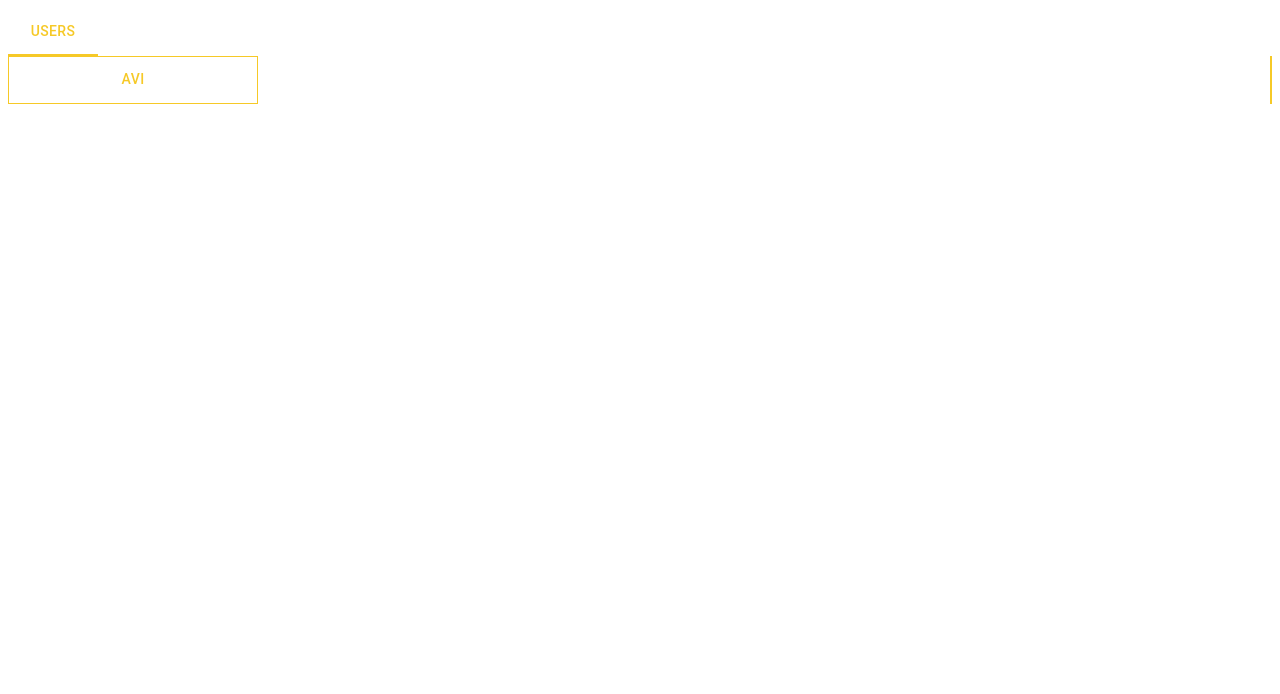
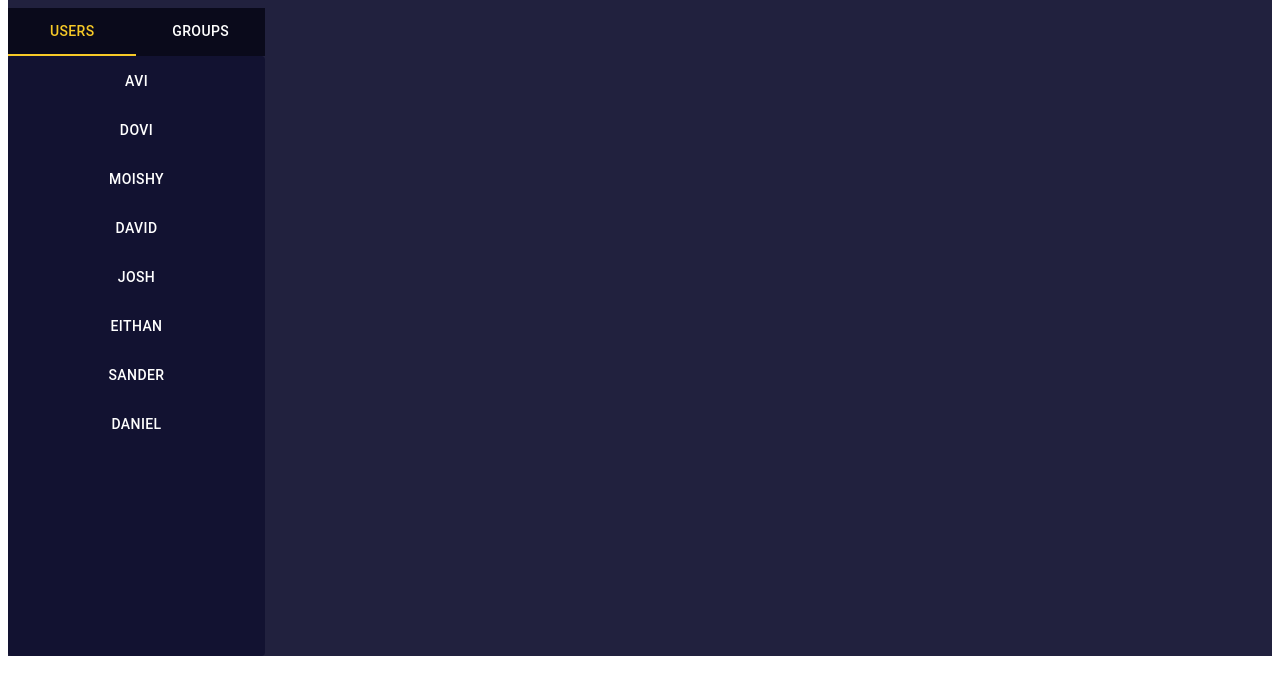
Before and after one commit to Mego-Program/communication-jerusalem-1, a React (Vite) app: page / in a window 1280 px wide. Shown: the top 694 px of the page. Built offline with nearby package versions, Linux system fonts and the light colour scheme.

Commit message:
update 8.11

```diff
--- a/src/App.jsx
+++ b/src/App.jsx
@@ -1,16 +1,23 @@
-import React from 'react';
-import MyTabs from './components/singeleOrGroup';
-
-
+import React from "react";
+import Grid from "@mui/material/Grid";
+import MyTabs from "./components/myTabs";
+import { Box } from "@mui/system";
+import ChatHistory from "./components/chatHistory";
 
 
 function App() {
+  return (
+    <Box sx={{background:'#21213E',
 
-  return (
-    <>
-    <MyTabs/>
-    </>
-  )
+    }}>
+      <Grid container spacing={1}>
+        <Grid item xs={2.5}>
+          <MyTabs />
+        </Grid>
+        <Grid item xs={9.5}></Grid>
+      </Grid>
+    </Box>
+  );
 }
 
-export default App
+export default App;
--- /dev/null
+++ b/src/components/myTabs.jsx
@@ -0,0 +1,79 @@
+import React, { useState } from 'react';
+import Tabs from '@mui/material/Tabs';
+import Tab from '@mui/material/Tab';
+import { Button } from '@mui/material';
+import { ButtonGroup } from '@mui/material';
+import { flexbox } from '@mui/system';
+
+
+const users = ['Avi','dovi','moishy','david','josh','eithan','sander','daniel']
+const groups = ['Administrators','My pro team','general','sorces']
+function MyTabs() {
+  const [value, setValue] = useState(0);
+  const [items, setItems] = useState(users);
+  const [selected, setSelected] = useState(null);
+
+
+  const handleChange = (event, newValue) => {
+    setValue(newValue);
+    if (newValue === 0){
+        setItems(users)}
+        else{setItems(groups)}
+        setSelected(null)
+  };
+  const selectButton = (index)=>{
+    setSelected(index)
+
+}
+
+
+  return (
+    <>
+      <Tabs value={value} sx={{
+        '.MuiTab-root': {
+          backgroundColor: '#0A0A1B',
+          flex: '100%',
+        },
+      }}  onChange={handleChange}>
+        <Tab  key={0} label="users"/>
+        <Tab key={1} label="groups"/>
+      </Tabs>
+
+      <ButtonGroup
+        orientation="vertical"
+        aria-label="vertical outlined button group"
+        sx={{
+          width: '100%',
+          background:'#121231',
+          height:'600px',
+
+
+          '.MuiButton-root': {
+            height: 50
+          },
+          '.MuiButton-root.selected': {
+            background: '#21213E',
+
+          }
+        }}
+      >
+        {items.map((item,index)=>
+          <Button
+            key={index}
+            className={index==selected?'selected':''}
+            onClick={()=>selectButton(index)}
+            sx={{color:'white',
+            border: 0
+          }}
+          >
+            {item}
+          </Button>)}
+      </ButtonGroup>
+
+
+
+    </>
+  );
+}
+
+export default MyTabs;
--- a/src/components/singeleOrGroup.jsx
+++ /dev/null
@@ -1,47 +0,0 @@
-import React, { useState } from 'react';
-import Tabs from '@mui/material/Tabs';
-import Tab from '@mui/material/Tab';
-
-const users = ['Avi','dovi','moishy','david','josh','eithan','sander','daniel']
-const groups = ['Administrators','My pro team','general','sorces']
-function MyTabs() {
-  const [value, setValue] = useState(0);
-  const [value2, setValue2] = useState(0);
-  const [items, setItems] = useState(users);
-
-
-  const handleChange = (event, newValue) => {
-    setValue(newValue);
-    if (newValue === 0){
-        setItems(users)}
-        else{setItems(groups)}
-        setValue2(0)
-
-  };
-  const handleChange2 = (event, newValue) => {
-    setValue2(newValue);
-  };
-
-  return (
-    <div>
-      <Tabs value={value} onChange={handleChange}>
-        <Tab key={0} label="users"/>
-        <Tab key={1} label="groups"/>
-      </Tabs>
-
-      <Tabs value={value2} orientation="vertical"   sx={{
-        '& .MuiTab-root': {
-          width: '250px',
-        //   backgroundColor: 'grey',
-          border: '1px solid',
-        },
-      }} onChange={handleChange2}>
-        {items.map((item, index) => (
-          <Tab key={index} label={item}/>
-        ))}
-      </Tabs>
-    </div>
-  );
-}
-
-export default MyTabs;
```
Also changed, not shown: src/components/singelConversaition.jsx (added).
